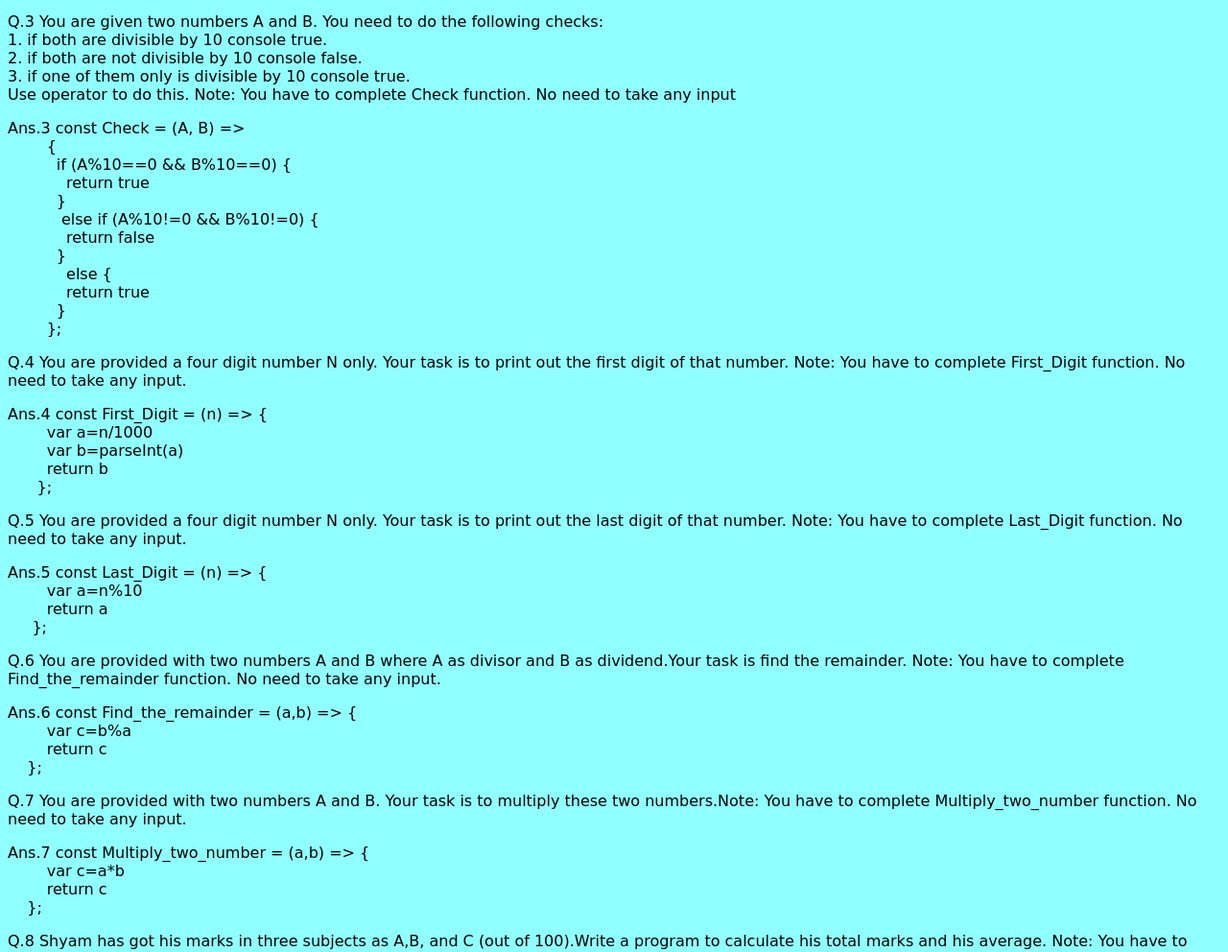
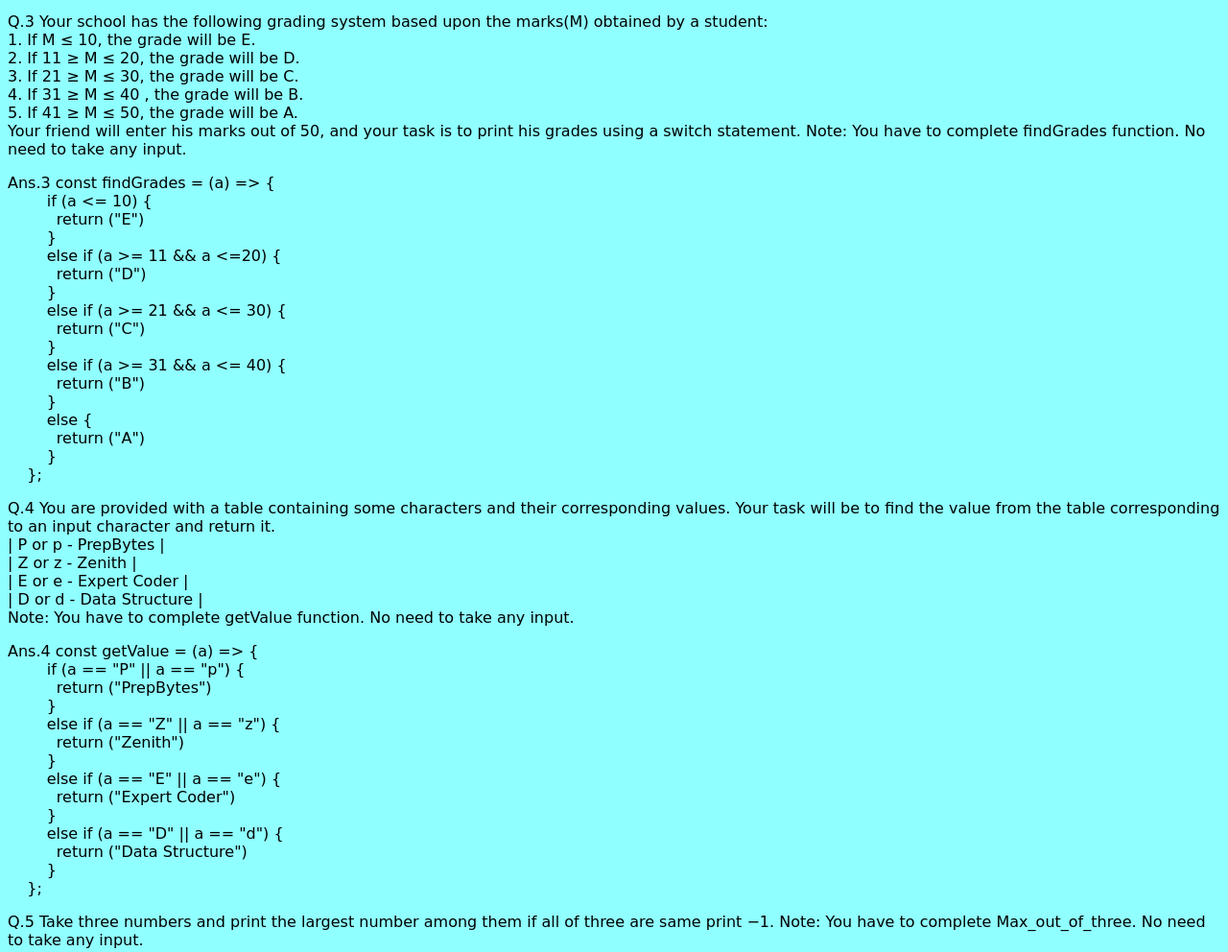
Before and after one commit to Shashank-kharatey/prepbytes-JS-handson-2, a plain HTML site: page index.html in a window 1280 px wide. Shown: the part 805-1797 px from the top of the page at 96% size. Drawn offline with Linux system fonts and the light colour scheme.

Commit message:
some modifications

```diff
--- a/index.html
+++ b/index.html
@@ -53,41 +53,84 @@
         }
     };</pre>
     </p>
-    <p>Q.3 You are given two numbers
-        A and B. You need to do the following checks: <br>
-        1. if both are divisible by 10 console true. <br>
-        2. if both are not divisible by 10 console false. <br>
-        3. if one of them only is divisible by 10 console true. <br> Use operator to do this. Note: You have to complete Check function. No need to take any input</p>
-    <p><pre>Ans.3 const Check = (A, B) =>
-        {
-          if (A%10==0 && B%10==0) {
-            return true
+    <p>Q.3 Your school has the following grading system based upon the marks(M) obtained by a student: <br>
+        1. If M ≤ 10, the grade will be E. <br>
+        2. If 11 ≥ M ≤ 20, the grade will be D. <br>
+        3. If 21 ≥ M ≤ 30, the grade will be C. <br>
+        4. If 31 ≥ M ≤ 40 , the grade will be B. <br>
+        5. If 41 ≥ M ≤ 50, the grade will be A. <br>
+        Your friend will enter his marks out of 50, and your task is to print his grades using a switch statement. Note: You have to complete findGrades function. No need to take any input.</p>
+    <p><pre>Ans.3 const findGrades = (a) => {
+        if (a <= 10) {
+          return ("E")
         }
-           else if (A%10!=0 && B%10!=0) {
-            return false
+        else if (a >= 11 && a <=20) {
+          return ("D")
+        }
+        else if (a >= 21 && a <= 30) {
+          return ("C")
+        }
+        else if (a >= 31 && a <= 40) {
+          return ("B")
         }
         else {
-            return true
+          return ("A")
         }
     };</pre>
     </p>
-    <p>Q.4 You are provided a four digit number N only. Your task is to print out the first digit of that number. Note: You have to complete First_Digit function. No need to take any input.</p>
-    <p><pre>Ans.4 const First_Digit = (n) => {
-        var a=n/1000
-        var b=parseInt(a)
-        return b
+    <p>Q.4 You are provided with a table containing some characters and their corresponding values. Your task will be to find the value from the table corresponding to an input character and return it. <br>
+        | P or p 	- PrepBytes      	| <br>
+        | Z or z 	- Zenith         	| <br>
+        | E or e 	- Expert Coder   	| <br>
+        | D or d 	- Data Structure 	| <br>
+        Note: You have to complete getValue function. No need to take any input.</p>
+    <p><pre>Ans.4 const getValue = (a) => {
+        if (a == "P" || a == "p") {
+          return ("PrepBytes")
+        }
+        else if (a == "Z" || a == "z") {
+          return ("Zenith")
+        }
+        else if (a == "E" || a == "e") {
+          return ("Expert Coder")
+        }
+        else if (a == "D" || a == "d") {
+          return ("Data Structure")
+        }
     };</pre>
     </p>
-    <p>Q.5 You are provided a four digit number N only. Your task is to print out the last digit of that number. Note: You have to complete Last_Digit function. No need to take any input.</p>
-    <p><pre>Ans.5 const Last_Digit = (n) => {
-        var a=n%10
-        return a
+    <p>Q.5 Take three numbers and print the largest number among them if all of three are same print
+    −1. Note: You have to complete Max_out_of_three. No need to take any input.</p>
+    <p><pre>Ans.5 const Max_out_of_three = (A,B,C) => {
+        if (A > B && A > C) {
+          return (A)
+        }
+        else if (B > A && B > C) {
+          return (B)
+        }
+        else if (C > B && C > A) {
+          return (C)
+        }
+        else if (A == B && B == C) {
+          return ("-1")
+        }
     };</pre>
     </p>
-    <p>Q.6 You are provided with two numbers A and B where A as divisor and B as dividend.Your task is find the remainder. Note: You have to complete Find_the_remainder function. No need to take any input.</p>
-    <p><pre>Ans.6 const Find_the_remainder = (a,b) => {
-        var c=b%a
-        return c
+    <p>Q.6 Write a program to make a simple calculator using switch statement that takes operator and two numbers from user and print the result after operation. Note: You have to complete Calculator. No need to take any input</p>
+    <p><pre>Ans.6 const Calculator = (A, B, C) =>
+        {
+            switch(A) {
+              case "+":
+              return (B+C)
+              case "-":
+              return (B-C)
+              case "*":
+              return (B*C)
+              case "/":
+              return (B/C)
+              default:
+              return "Invalid input"
+            }
         };</pre>
     </p>
     <p>Q.7 You are provided with two numbers A and B. Your task is to multiply these two numbers.Note: You have to complete Multiply_two_number function. No need to take any input.</p>
```
Lines whose indentation alone changed are shown as unchanged.
